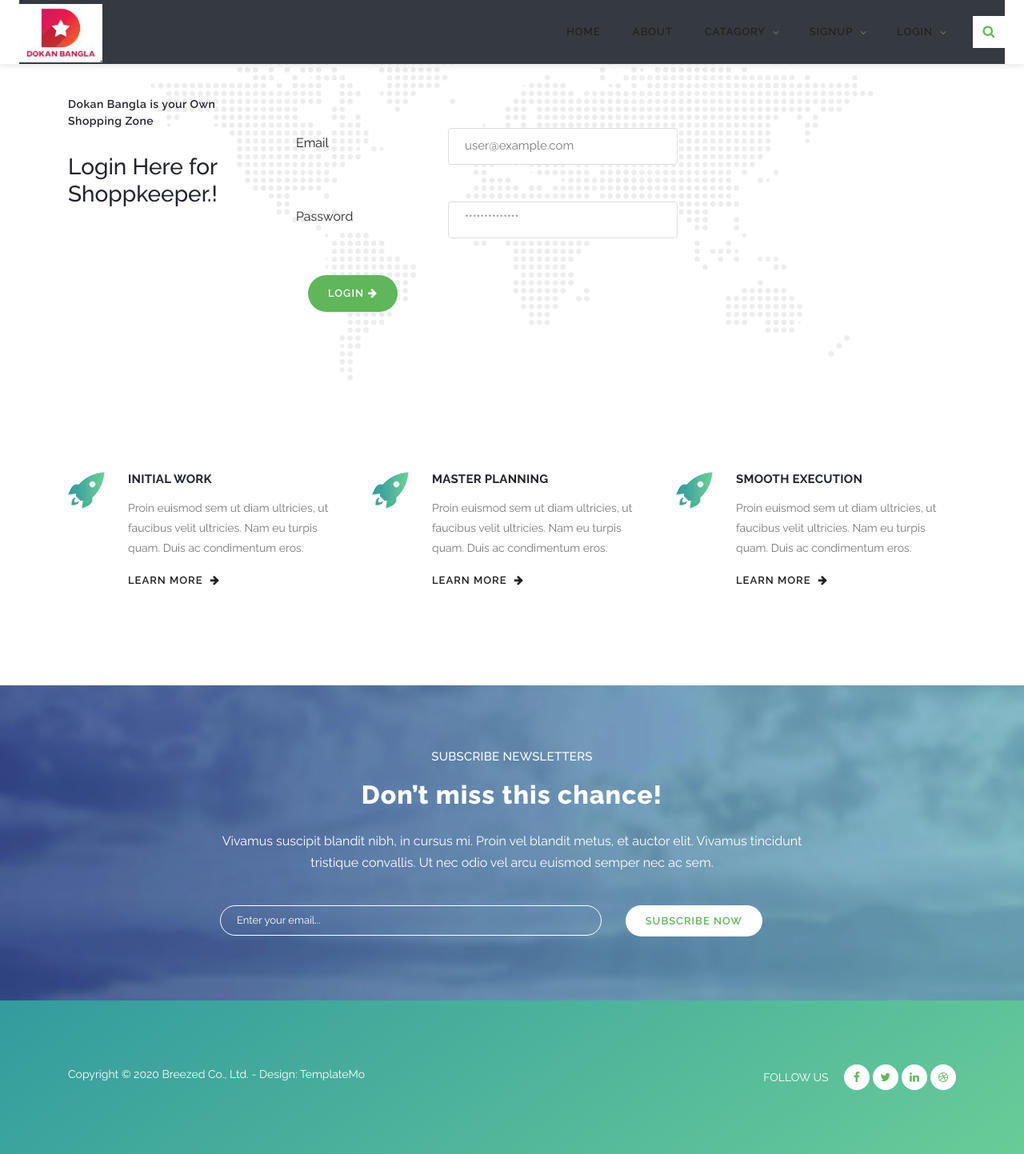
After one commit to AbdurRahman111/DokanBangla, a Django app: page /shoppkeeper_login in a window 1280 px wide. The commit adds this page. Shown: the whole page at 80% size. Run offline with Django 3.2, Linux system fonts and the light colour scheme; some libraries are stand-ins or nearby versions.

Commit message:
4rd commit

```diff
--- a/DokanBangla/dokanapp/admin.py
+++ b/DokanBangla/dokanapp/admin.py
@@ -1,9 +1,15 @@
 from django.contrib import admin
 from .models import Customer_information
+from .models import Shoppkeeper_Information
 # Register your models here.
 
 
 class Admin_customer_information(admin.ModelAdmin):
     list_display = ['customer_name','customer_phone','customer_email']
 
+
+class Admin_shoppkeeper_information(admin.ModelAdmin):
+    list_display = ['shoppkeeper_firstname','shoppkeeper_phone','shopname','shop_type','area_delivery','time_delivery','lowest_amount']
+
 admin.site.register(Customer_information, Admin_customer_information)
+admin.site.register(Shoppkeeper_Information, Admin_shoppkeeper_information)
--- a/DokanBangla/dokanapp/templates/base.html
+++ b/DokanBangla/dokanapp/templates/base.html
@@ -51,10 +51,11 @@
 
     <!-- ***** Header Area Start ***** -->
     <header class="header-area header-sticky">
-        <div>
+        <div class="">
+        <div class="ml-4 mr-4 ">
             <div class="row">
                 <div class="col-12">
-                    <nav class="main-nav navbar-dark bg-primary">
+                    <nav class="main-nav navbar-dark bg-dark">
                         <!-- ***** Logo Start ***** -->
 
                         <a href="/" class="logo">
@@ -86,8 +87,15 @@
                                 </ul>
                             </li>
 
+                            <li class="submenu">
+                                <a href="javascript:;">Login</a>
+                                <ul>
+                                    <li><a href="customer_login">As a Customer</a></li>
+                                    <li><a href="shoppkeeper_login">As a Shoppkeeper</a></li>
 
-                            <li class="scroll-to-section"><a href="login">Login</a></li>
+                                </ul>
+                            </li>
+
 
 
                             <div class="search-icon">
--- /dev/null
+++ b/DokanBangla/dokanapp/templates/shoppkeeper_login.html
@@ -0,0 +1,97 @@
+{% extends 'base.html' %}
+
+
+{%block title%}Sign Up for Shoppkeeper{% endblock %}
+
+{%block body%}
+
+{% load static %}
+
+
+
+<!-- ***** Contact Us Area Starts ***** -->
+    <section class="section" id="contact-us">
+        <div class="container">
+            <div class="row">
+                <div class="col-lg-3 col-md-4 col-xs-12">
+                    <div class="left-text-content">
+
+                    	<ul class="contact-info">
+                        	<li>Dokan Bangla is your Own Shopping Zone</li>
+
+                        </ul>
+                        <div class="section-heading">
+
+                            <h3>Login Here for Shoppkeeper.!</h3>
+                        </div>
+
+
+                    </div>
+                </div>
+                <div class="col-lg-8 col-md-8 col-xs-12">
+
+                    <form id="contact" action="shoppkeeper_login" method="POST">{%csrf_token%}
+                    <div class="contact-form">
+
+                          <div class="">
+<!--                            <div class="col-md-4 col-sm-12">-->
+<!--                              <fieldset>-->
+<!--                                <label>User Name</label>-->
+<!--                              </fieldset>-->
+<!--                            </div>-->
+
+
+
+                            <div class="form-group row">
+                              <label class="col-sm-3 col-form-label">Email</label>
+                              <div class="col-sm-10 col-lg-5">
+                                <input type="email" name="shoppkeeper_login_email" class="form-control" id="shoppkeeper_login_email" placeholder="user@example.com">
+                              </div>
+                            </div>
+
+
+                            <div class="form-group row">
+                              <label class="col-sm-3 col-form-label">Password</label>
+                              <div class="col-sm-10 col-lg-5">
+                                <input type="password" name="shoppkeeper_login_password" class="form-control" id="shoppkeeper_login_password" placeholder="**************">
+                              </div>
+                            </div>
+
+
+
+                          </div>
+
+
+                    </div>
+
+
+
+
+
+                      <div class="col-lg-12">
+                          <fieldset>
+                            <button type="submit" id="form-submit" class="main-button-icon">Login<i class="fa fa-arrow-right"></i></button>
+                          </fieldset>
+                      </div>
+
+
+                    </form>
+
+                </div>
+
+
+
+            </div>
+
+
+        </div>
+
+
+
+    </section>
+    <!-- ***** Contact Us Area Ends ***** -->
+
+
+
+
+    {% endblock %}
--- a/DokanBangla/dokanapp/urls.py
+++ b/DokanBangla/dokanapp/urls.py
@@ -9,8 +9,10 @@
     path('catagory', views.catagory, name='catagory'),
     path('signup_castomer', views.signup_castomer, name='signup_castomer'),
     path('signup_shoppkeeper', views.signup_shoppkeeper, name='signup_shoppkeeper'),
-    path('login', views.login, name='login'),
+    path('customer_login', views.customer_login, name='customer_login'),
+    path('shoppkeeper_login', views.shoppkeeper_login, name='shoppkeeper_login'),
     path('terms_conditions', views.terms_conditions, name='terms_conditions'),
+    path('profile', views.profile, name='profile'),
 
 
 ]
--- a/DokanBangla/dokanapp/views.py
+++ b/DokanBangla/dokanapp/views.py
@@ -1,7 +1,8 @@
 from django.shortcuts import render , redirect
 from .models import Customer_information
 from django.contrib.auth.hashers import check_password, make_password
-
+from .models import Shoppkeeper_Information
+from django.http import HttpResponse
 
 # Create your views here.
 
@@ -46,30 +47,94 @@
         return render(request, 'index.html')
 
 def signup_shoppkeeper(request):
-    firstname_shoppkeeper=request.POST.get('shoppkeeper_name_first')
-    lastname_shoppkeeper=request.POST.get('shoppkeeper_name_last')
-    phone_shoppkeeper=request.POST.get('shoppkeeper_phone')
-    shopname_shoppkeeper=request.POST.get('shop_name')
-    NID_shoppkeeper=request.POST.get('shoppkeeper_NID')
-    type_shop_shoppkeeper=request.POST.get('shop_type')
-    area_shoppkeeper=request.POST.get('area_delivery')
-    taketime_shoppkeeper=request.POST.get('time_delivery')
-    lowest_prize_shoppkeeper=request.POST.get('lowest_amount_selling')
-    chack_terms_conditions_shoppkeeper=request.POST.get('chack_terms_conditions')
 
-    print(firstname_shoppkeeper, lastname_shoppkeeper, phone_shoppkeeper, shopname_shoppkeeper, NID_shoppkeeper, type_shop_shoppkeeper,area_shoppkeeper, taketime_shoppkeeper, lowest_prize_shoppkeeper)
+    if request.method=="GET":
+        return render(request, 'signup_shoppkeeper.html')
+
+    else:
+
+
+        firstname_shoppkeeper = request.POST.get('shoppkeeper_name_first')
+        lastname_shoppkeeper = request.POST.get('shoppkeeper_name_last')
+        shopname_shoppkeeper = request.POST.get('shop_name')
+        phone_shoppkeeper = request.POST.get('shoppkeeper_phone')
+        shoppkeeper_email = request.POST.get('shoppkeeper_email')
+        NID_shoppkeeper = request.POST.get('shoppkeeper_NID')
+        type_shop_shoppkeeper = request.POST.get('shop_type')
+        area_shoppkeeper = request.POST.get('area_delivery')
+        taketime_shoppkeeper = request.POST.get('time_delivery')
+        lowest_prize_shoppkeeper = request.POST.get('lowest_amount_selling')
+        shoppkeeper_password1 = request.POST.get('shoppkeeper_password')
+        shoppkeeper_password = make_password(shoppkeeper_password1)
+
+
+        chack_terms_conditions_shoppkeeper = request.POST.get('chack_terms_conditions')
+
+        if chack_terms_conditions_shoppkeeper == 'on':
+
+            get_data_shoppkeeper=Shoppkeeper_Information(
+
+                shoppkeeper_firstname=firstname_shoppkeeper,
+                shoppkeeper_lastname = lastname_shoppkeeper,
+                shopname=shopname_shoppkeeper,
+                shoppkeeper_phone = phone_shoppkeeper,
+                shoppkeeper_email=shoppkeeper_email,
+                shoppkeeper_NID = NID_shoppkeeper,
+                shop_type = type_shop_shoppkeeper,
+                area_delivery = area_shoppkeeper,
+                time_delivery = taketime_shoppkeeper,
+                lowest_amount = lowest_prize_shoppkeeper,
+                shoppkeeper_password = shoppkeeper_password
 
 
 
+            )
+            get_data_shoppkeeper.save()
 
 
 
+        else:
+            return HttpResponse('<h1>you haue to chack to our terms and conditions!!!<h1>')
 
-    return render(request, 'signup_shoppkeeper.html')
 
-def login(request):
-    return render(request, 'login.html')
+        return render(request, 'signup_shoppkeeper.html')
+
+def customer_login(request):
+
+
+
+    return render(request, 'customer_login.html')
+
+
+
+def shoppkeeper_login(request):
+    if request.method=="GET":
+        return render(request, 'shoppkeeper_login.html')
+
+    else:
+
+
+        shoppkeeper_login_email = request.POST.get('shoppkeeper_login_email')
+        shoppkeeper_login_password = request.POST.get('shoppkeeper_login_password')
+
+        matching_email=Shoppkeeper_Information.shoppkeeper_login(shoppkeeper_login_email)
+        if matching_email:
+            matching_pass= check_password(shoppkeeper_login_password, matching_email.shoppkeeper_password)
+            if matching_pass:
+                return HttpResponse('<h1>you are loged in !!!!</h1>')
+            else:
+                return HttpResponse('<h1>incorrect password</h1>')
+
+        else:
+            # return HttpResponse('<h1>iccorrect email</h1>')
+            return render(request, 'alart.html')
+
+        return render(request, 'shoppkeeper_login.html')
 
 
 def terms_conditions(request):
     return render(request, 'terms_conditions_page.html')
+
+
+def profile(request):
+    return render(request, 'profile.html')
```
Also changed, not shown: DokanBangla/dokanapp/models.py (+24 -0 lines), DokanBangla/dokanapp/templates/alart.html (added, +30 -0 lines), DokanBangla/dokanapp/templates/customer_login.html (added, +97 -0 lines), DokanBangla/dokanapp/templates/profile.html (added, +38 -0 lines), DokanBangla/dokanapp/templates/signup_shoppkeeper.html (+19 -3 lines), DokanBangla/db.sqlite3, DokanBangla/dokanapp/templates/login.html (added).
